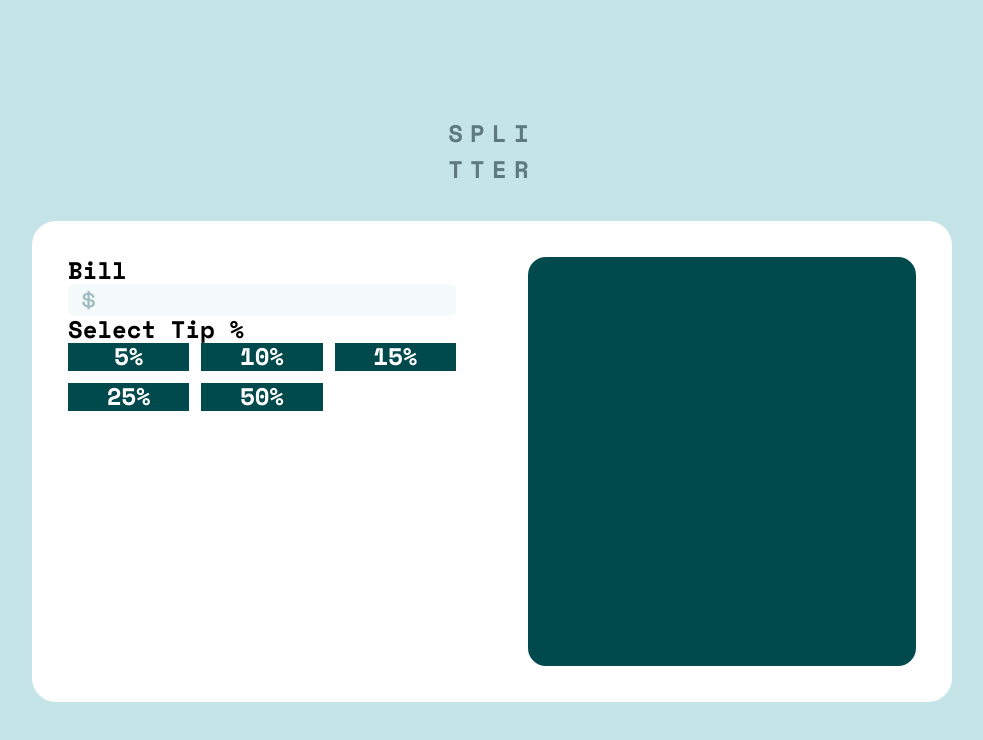
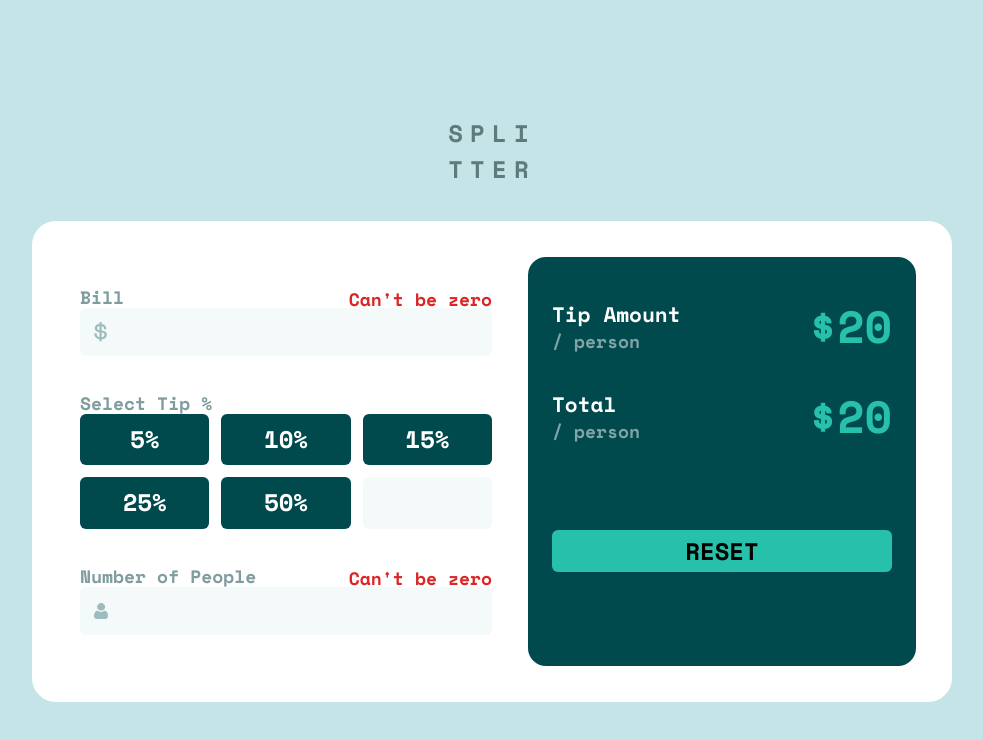
Before and after one commit to Dario2303/tip-calculator, a React (Vite) app: page / in a window 1280 px wide. Shown: the top 740 px of the page, without its empty margins (148-1131 px from the left). Built offline with nearby package versions, Linux system fonts and the light colour scheme.

Commit message:
useState configure

```diff
--- a/src/App.jsx
+++ b/src/App.jsx
@@ -4,7 +4,7 @@ function App() {
 
   return (
     <div>
-      <div className="w-full h-screen flex flex-col gap-3 justify-center items-center">
+      <div className="w-full md:h-screen mt-6 md:mt-0 flex flex-col gap-3 justify-center items-center">
         <h1 className="uppercase -tracking-[-0.3em] text-base text-[var(--Dark-grayish-cyan)]">Spli<br/>tter</h1>
         <Calculator/>
       </div>
--- a/src/components/ButtonTip.jsx
+++ b/src/components/ButtonTip.jsx
@@ -1,11 +1,11 @@
 import React from 'react'
 
 function ButtonTip({children, tip}) {
-    console.log(tip)
-  return (
-    <>
-     <button className='bg-[var(--Very-dark-cyan)] text-white' value={tip}>{children}</button>
-    </>
+
+    return (
+        <>
+        <button className='rounded hover:opacity-[0.85] transition py-2 bg-[var(--Very-dark-cyan)] text-white' value={tip}>{children}</button>
+        </>
   )
 }
 
--- a/src/components/Calculate.jsx
+++ b/src/components/Calculate.jsx
@@ -1,16 +1,34 @@
 import dollar from '../images/icon-dollar.svg';
 import Input from './Input';
 import Tip from './Tip';
+import peopleIcon from '../images/icon-person.svg'
 
-function Calculate() {
+function Calculate({bill, setBill, people, setPeople}) {
   return (
-      <div className='p-6'>
-        <label htmlFor="tip" className='block'>Bill</label>
-        <Input
-            name={'tip'}
-            image={dollar}
-        />
+      <div className="p-8 md:pr-0 flex flex-col justify-around">
+        <div className='relative'>
+          <label htmlFor="tip" className='block text_calculate'>Bill</label>
+          <p className='absolute top-0 right-0 text-red-600 text-xs'>Can't be zero</p>
+          <Input
+              name={'tip'}
+              image={dollar}
+              value={bill}
+              setValue={setBill}
+          />
+        </div>
+
         <Tip/>
+
+        <div className='relative'>
+          <label htmlFor="people" className='block text_calculate'>Number of People</label>
+          <p className='absolute top-0 right-0 text-red-600 text-xs'>Can't be zero</p>
+          <Input
+              name={'people'}
+              image={peopleIcon}
+              value={people}
+              setValue={setPeople}
+          />
+        </div>
       </div>
   )
 }
--- a/src/components/Calculator.jsx
+++ b/src/components/Calculator.jsx
@@ -1,11 +1,23 @@
-import React from 'react'
+import React, { useState } from 'react'
 import Calculate from './Calculate'
 import Result from './Result'
 
 function Calculator() {
+
+  const [bill, setBill] = useState('')
+  const [tip, setTip] = useState('')
+  const [people, setPeople] = useState('')
+
+  console.log(parseFloat(bill))
+
   return (
-    <div className='md:grid md:grid-cols-2 grid-cols-1 calculator bg-white rounded-2xl w-[90%] max-w-[920px] h-[481px]'>
-      <Calculate/>
+    <div className='md:grid md:grid-cols-2 grid-cols-1 calculator bg-white rounded-2xl w-[90%] max-w-[920px] h-full md:max-h-[481px]'>
+      <Calculate
+        setBill={setBill}
+        bill={bill}
+        people={people}
+        setPeople={setPeople}
+      />
       <Result/>
     </div>
   )
--- a/src/components/Input.jsx
+++ b/src/components/Input.jsx
@@ -1,16 +1,19 @@
 import React, { useState } from 'react'
 
-function Input({name, image}) {
+
+function Input({name, image, value, setValue}) {
 
   const [focusInput, setFocusInput] = useState(false)
 
   return (
-    <div className={`flex bg-[var(--Very-light-grayish-cyan)] transition-border duration-100 items-center border-solid border-transparent border-2 rounded ${focusInput && 'border-[var(--focus-input)]'}`}>
+    <div className={`h-[48px] flex bg-[var(--Very-light-grayish-cyan)] transition-border duration-100 items-center border-solid border-2 rounded ${focusInput ? 'border-[var(--Strong-cyan)]' : 'border-transparent'}`}>
         <div className='px-2'>
           <img src={image} alt="icon-dollar" width='15px'/>
         </div>
-        <input type="number" min='0' id={name}
-                className="w-full"
+        <input type="number" id={name}
+                className="w-full text-right"
+                value={value}
+                onChange={e => setValue(e.target.value)}
                 onFocus={() => !focusInput && setFocusInput(true)}
                 onBlur={() => focusInput && setFocusInput(false)}
         />
--- /dev/null
+++ b/src/components/InputTip.jsx
@@ -0,0 +1,21 @@
+import React, { useState } from 'react'
+
+
+function InputTip({name}) {
+
+  const [focusInput, setFocusInput] = useState(false)
+
+  console.log(focusInput)
+
+  return (
+    <div className={`flex bg-[var(--Very-light-grayish-cyan)] transition-border duration-100 items-center border-solid border-2 rounded ${focusInput ? 'border-[var(--Strong-cyan)]' : 'border-transparent'}`}>
+        <input type="number" min='0' id={name}
+                className="w-full text-right"
+                onFocus={() => !focusInput && setFocusInput(true)}
+                onBlur={() => focusInput && setFocusInput(false)}
+        />
+    </div>
+  )
+}
+
+export default InputTip
--- a/src/components/Result.jsx
+++ b/src/components/Result.jsx
@@ -1,9 +1,21 @@
 import React from 'react'
+import ResultPrint from './ResultPrint'
 
 function Result() {
   return (
-    <div className='bg-[var(--Very-dark-cyan)] m-6 rounded-xl'>
+    <div className='bg-[var(--Very-dark-cyan)] m-6 rounded-xl grid grid-rows-2 items-center p-4'>
+      <div className='h-full flex flex-col justify-around'>
+        <ResultPrint
+          title={'Tip Amount'}
+          price={'20'}
+        />
+        <ResultPrint
+          title={'Total'}
+          price={'20'}
+        />
+      </div>
 
+      <button className="uppercase bg-[var(--Strong-cyan)] w-full rounded h-7 hover:opacity-[0.85] transition">Reset</button>
     </div>
   )
 }
--- /dev/null
+++ b/src/components/ResultPrint.jsx
@@ -0,0 +1,17 @@
+import React from 'react'
+
+function ResultPrint({title, price}) {
+  return (
+    <div className='flex justify-between'>
+        <div className='text-white'>
+            <p className="text-sm">{title}</p>
+            <p className="opacity-[0.5] text-xs">/ person</p>
+        </div>
+        <div>
+            <h2 className='text-[var(--Strong-cyan)] text-3xl'>${price}</h2>
+        </div>
+    </div>
+  )
+}
+
+export default ResultPrint
--- a/src/components/Tip.jsx
+++ b/src/components/Tip.jsx
@@ -1,17 +1,18 @@
 import React from 'react'
 import ButtonTip from './ButtonTip'
+import InputTip from './InputTip'
 
 function Tip() {
   return (
     <div>
-      <p>Select Tip %</p>
+      <p className='text_calculate'>Select Tip %</p>
       <div className='grid grid-cols-3 gap-2'>
         <ButtonTip tip={5}>5%</ButtonTip>
         <ButtonTip tip={10}>10%</ButtonTip>
         <ButtonTip tip={15}>15%</ButtonTip>
         <ButtonTip tip={25}>25%</ButtonTip>
         <ButtonTip tip={50}>50%</ButtonTip>
-        <input type="number"/>
+        <InputTip/>
       </div>
     </div>
   )
--- a/src/index.css
+++ b/src/index.css
@@ -5,8 +5,8 @@
 :root {
     --primary-font: 'Space Mono', monospace;
 
+    --Strong-cyan: hsl(172, 67%, 45%);
     --Very-dark-cyan: hsl(183, 100%, 15%);
-    --focus-input: #26C2AE;
     --Dark-grayish-cyan: hsl(186, 14%, 43%);
     --Grayish-cyan: hsl(184, 14%, 56%);
     --Light-grayish-cyan: hsl(185, 41%, 84%);
@@ -35,3 +35,8 @@ input {
     background: url(./images/icon-dollar.svg);
 
 }
+
+.text_calculate {
+    font-size: large;
+    color: var(--Grayish-cyan);
+}
```
